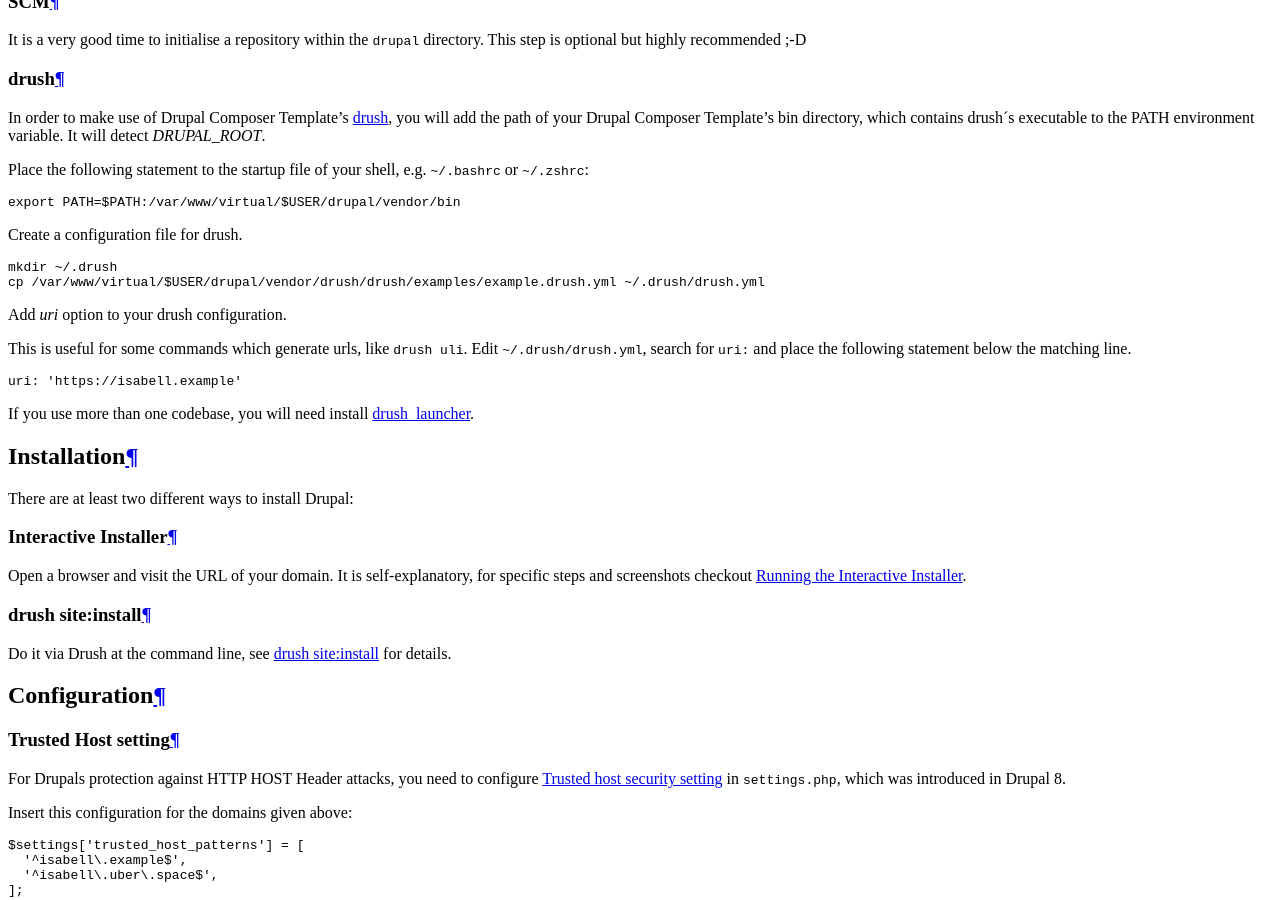
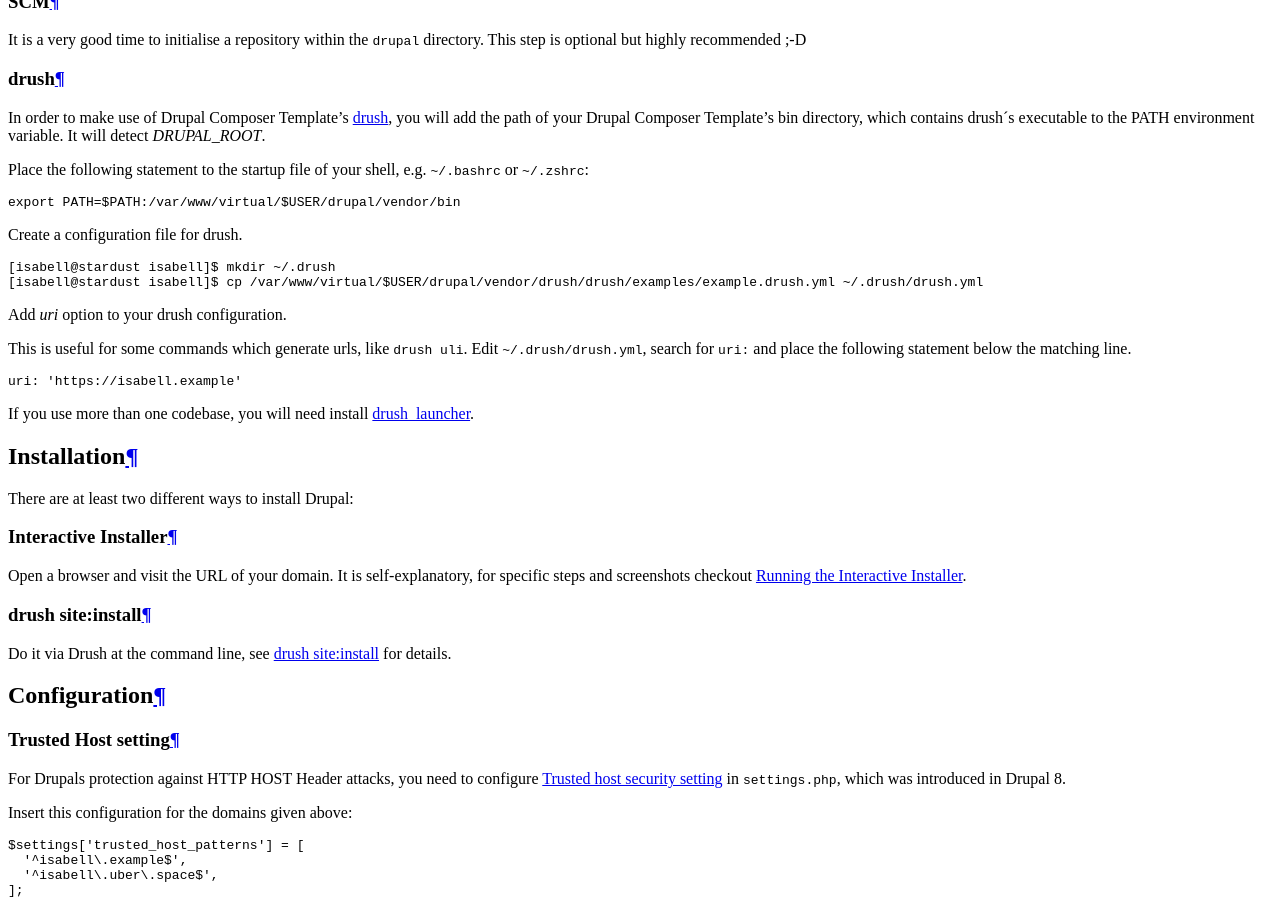
Before and after one commit to Uberspace/lab, a Sphinx documentation site: the page built from source/guide_drupal.rst, in a window 1280 px wide and 900 px high, scrolled down 4535 px. Built offline with Sphinx 7.4.7 and the Read the Docs theme 2.0.0, drawn with Linux system fonts in a browser that asks for light colours.

Commit message:
Re-added the command prompts
Re-added the command prompts for 'Create a configuration file for drush' sections commands.

```diff
--- a/source/guide_drupal.rst
+++ b/source/guide_drupal.rst
@@ -155,8 +155,8 @@
 
 ::
 
-  mkdir ~/.drush
-  cp /var/www/virtual/$USER/drupal/vendor/drush/drush/examples/example.drush.yml ~/.drush/drush.yml
+  [isabell@stardust isabell]$ mkdir ~/.drush
+  [isabell@stardust isabell]$ cp /var/www/virtual/$USER/drupal/vendor/drush/drush/examples/example.drush.yml ~/.drush/drush.yml
 
 Add *uri* option to your drush configuration.
 
```
